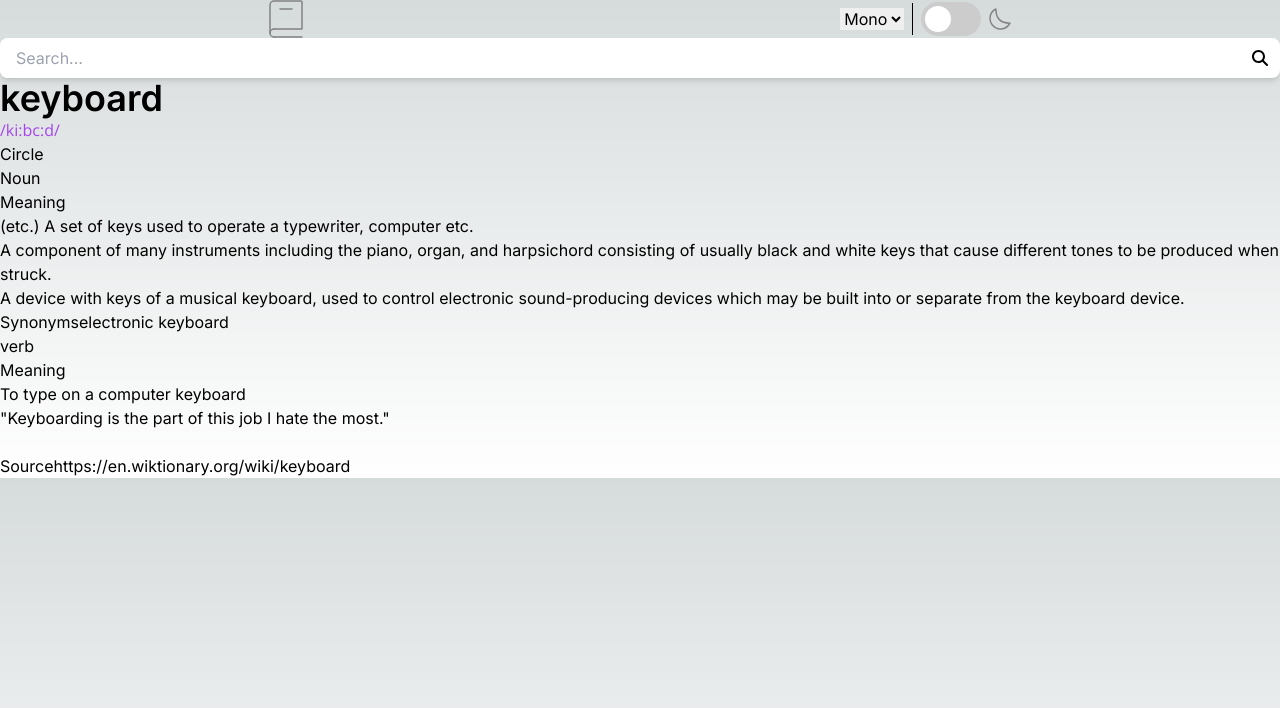
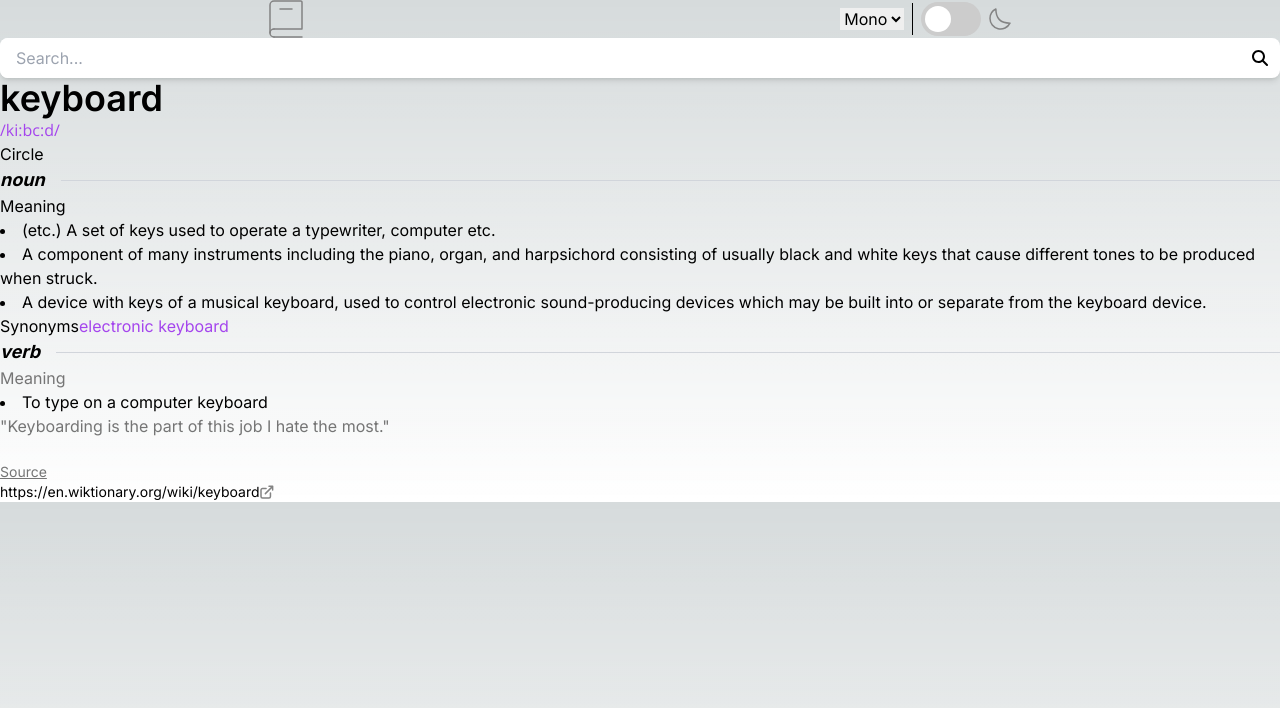
Before and after one commit to cwwittor/next-dictionary-app, a Next.js app: page / in a window 1280 px wide. Shown: the top 708 px of the page. Built offline with nearby package versions, Linux system fonts and the light colour scheme.

Commit message:
fix: list changes

```diff
--- a/src/app/globals.css
+++ b/src/app/globals.css
@@ -71,8 +71,20 @@
   }
 }
 
+.grey {
+  color: var(--grey);
+}
+
+.white {
+  color: var(--white);
+}
+
 .purple {
   color: var(--purple);
+}
+
+.black {
+  color: var(--black);
 }
 
 .inter {
--- a/src/app/page.js
+++ b/src/app/page.js
@@ -7,7 +7,7 @@ import "./fontawesome";
 
 export default function Home() {
   return (
-    <main class="container mx-auto">
+    <main class="inter container mx-auto">
       <div class="flex justify-around">
         <svg
           xmlns="http://www.w3.org/2000/svg"
@@ -71,44 +71,78 @@ export default function Home() {
       </div>
       <div>
         <div>
-          <h1 class="inter text-4xl font-semibold">keyboard</h1>
+          <h1 class="text-4xl font-semibold">keyboard</h1>
           <span class="sans purple">/ki:bc:d/</span>
         </div>
         <a>Circle</a>
       </div>
-      <span class="">Noun</span>
+      <div class="flex items-center">
+        <span class="text-lg font-bold italic mr-4">noun</span>
+        <hr class="flex-grow border-t border-gray-300" />
+      </div>
       <div>
         <h6>Meaning</h6>
         <div>
-          <p>
-            (etc.) A set of keys used to operate a typewriter, computer etc.
-          </p>
-          <p>
-            A component of many instruments including the piano, organ, and
-            harpsichord consisting of usually black and white keys that cause
-            different tones to be produced when struck.
-          </p>
-          <p>
-            A device with keys of a musical keyboard, used to control electronic
-            sound-producing devices which may be built into or separate from the
-            keyboard device.
-          </p>
+          <ul class="list-disc list-inside">
+            <li>
+              (etc.) A set of keys used to operate a typewriter, computer etc.
+            </li>
+            <li>
+              A component of many instruments including the piano, organ, and
+              harpsichord consisting of usually black and white keys that cause
+              different tones to be produced when struck.
+            </li>
+            <li>
+              A device with keys of a musical keyboard, used to control
+              electronic sound-producing devices which may be built into or
+              separate from the keyboard device.
+            </li>
+          </ul>
         </div>
         <div>
           <span>Synonyms</span>
-          <span>electronic keyboard</span>
+          <span class="purple">electronic keyboard</span>
         </div>
       </div>
-      <span>verb</span>
       <div>
-        <span>Meaning</span>
-        <p>To type on a computer keyboard</p>
-        <p>&quot;Keyboarding is the part of this job I hate the most.&quot;</p>
+        <div class="flex items-center">
+          <span class="text-lg font-bold italic mr-4">verb</span>
+          <hr class="flex-grow border-t border-gray-300" />
+        </div>
+        <div>
+          <span class="grey text-base">Meaning</span>
+          <ul class="list-disc list-inside">
+            <li>To type on a computer keyboard</li>
+          </ul>
+          <p class="grey text-base">
+            &quot;Keyboarding is the part of this job I hate the most.&quot;
+          </p>
+        </div>
       </div>
       <br />
       <div>
-        <span>Source</span>
-        <span>https://en.wiktionary.org/wiki/keyboard</span>
+        <p class="grey underline text-sm">Source</p>
+        <a
+          class="flex items-center text-sm"
+          href="https://https://en.wiktionary.org/wiki/keyboard"
+        >
+          <span>https://en.wiktionary.org/wiki/keyboard</span>
+          <svg
+            xmlns="http://www.w3.org/2000/svg"
+            width="14"
+            height="14"
+            viewBox="0 0 14 14"
+          >
+            <path
+              fill="none"
+              stroke="#838383"
+              stroke-linecap="round"
+              stroke-linejoin="round"
+              stroke-width="1.5"
+              d="M6.09 3.545H2.456A1.455 1.455 0 0 0 1 5v6.545A1.455 1.455 0 0 0 2.455 13H9a1.455 1.455 0 0 0 1.455-1.455V7.91m-5.091.727 7.272-7.272m0 0H9m3.636 0V5"
+            />
+          </svg>
+        </a>
       </div>
     </main>
   );
```
